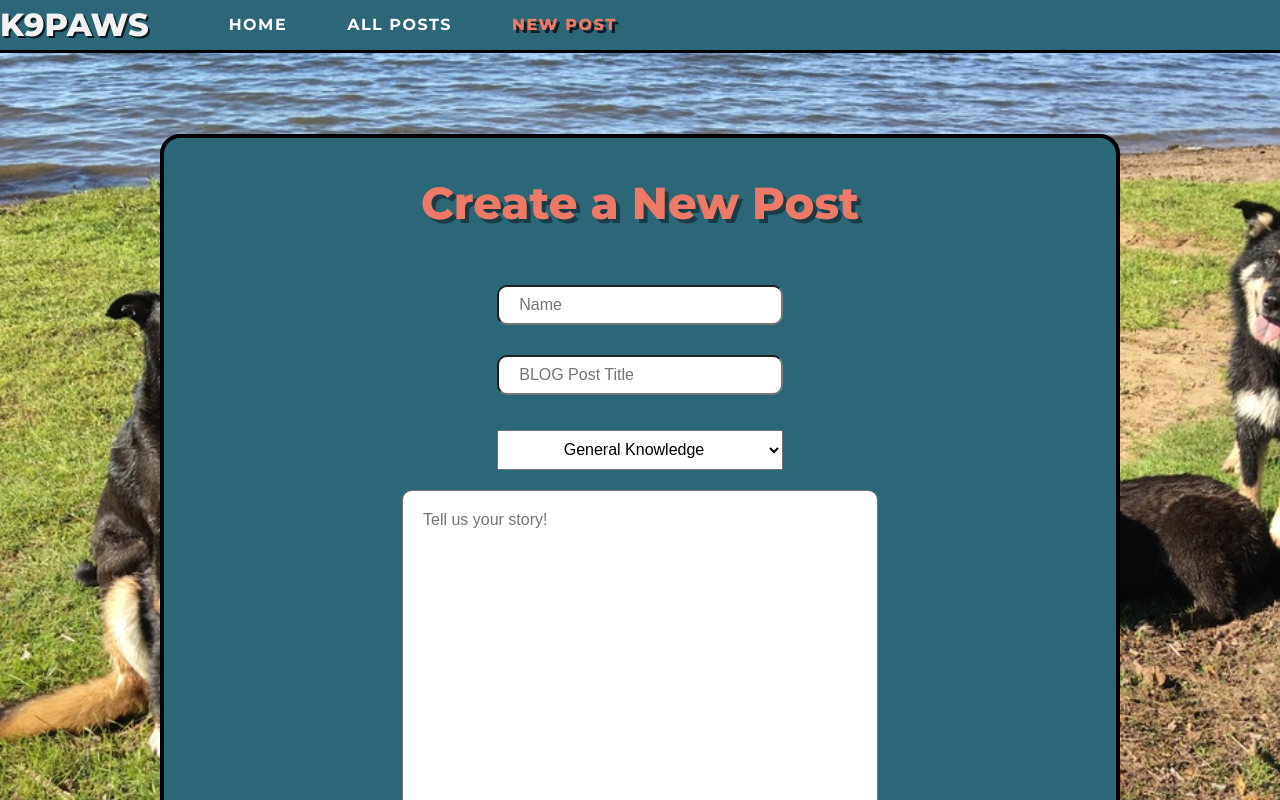
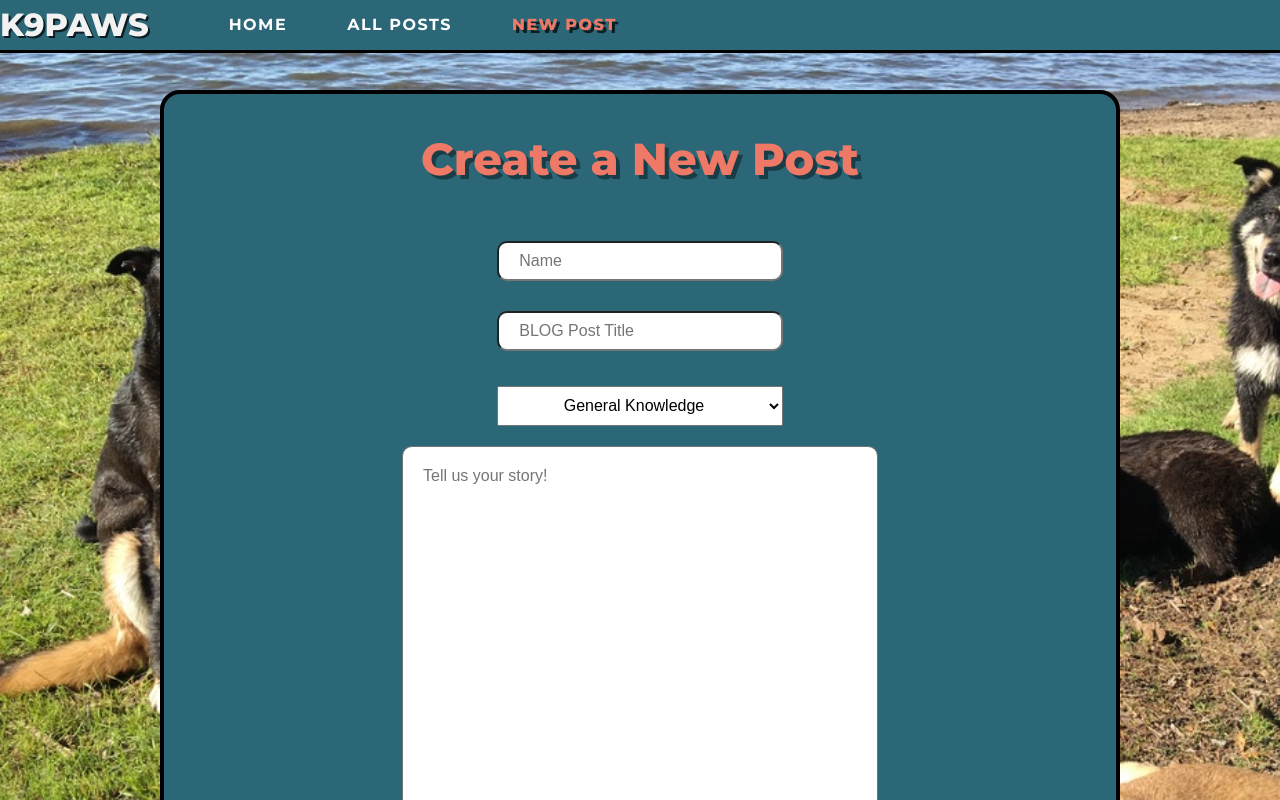
Before and after one commit to k9paws/gary-rosen-project3, a React (Create React App) app: page /form in a window 1280 px wide. Shown: the top 800 px of the page. Built offline with nearby package versions, Linux system fonts and the light colour scheme; no server answers; the database is empty.

Commit message:
Changed some minor styling, moved footer location in app.js

```diff
--- a/src/components/App.js
+++ b/src/components/App.js
@@ -1,11 +1,11 @@
 import "../styles/App.scss";
+import NavBar from "./Navbar";
 import MainPage from "./MainPage";
-import { Route } from "react-router-dom";
 import BlogPosts from "./BlogPosts";
-import NavBar from "./Navbar";
+import FormPage from "./FormPage";
 import BlogPost from "./BlogPost";
 import Footer from "./Footer";
-import FormPage from "./FormPage";
+import { Route } from "react-router-dom";
 
 function App() {
   return (
@@ -14,8 +14,8 @@
       <Route exact path="/blog" render={() => <BlogPosts />} />
       <Route exact path="/blog/:postNum" render={() => <BlogPost />} />
       <Route exact path="/" render={() => <MainPage />} />
+      <Route exact path="/form" render={() => <FormPage />} />
       <Route path="/" render={() => <Footer />} />
-      <Route exact path="/form" render={() => <FormPage />} />
     </div>
   );
 }
--- a/src/styles/App.scss
+++ b/src/styles/App.scss
@@ -4,7 +4,6 @@
 @import "variables";
 @import "navbar";
 @import "newPost";
-
 
 * {
   margin: 0;
@@ -216,8 +215,6 @@
   background-repeat: no-repeat;
   background-size: cover;
   padding: 50px 0;
-  border-bottom: 4px solid black;
-  border-top: 4px solid black;
 
   h2 {
     padding: 40px 0;
```
Also changed, not shown: src/styles/_newPost.scss (+3 -8 lines).
